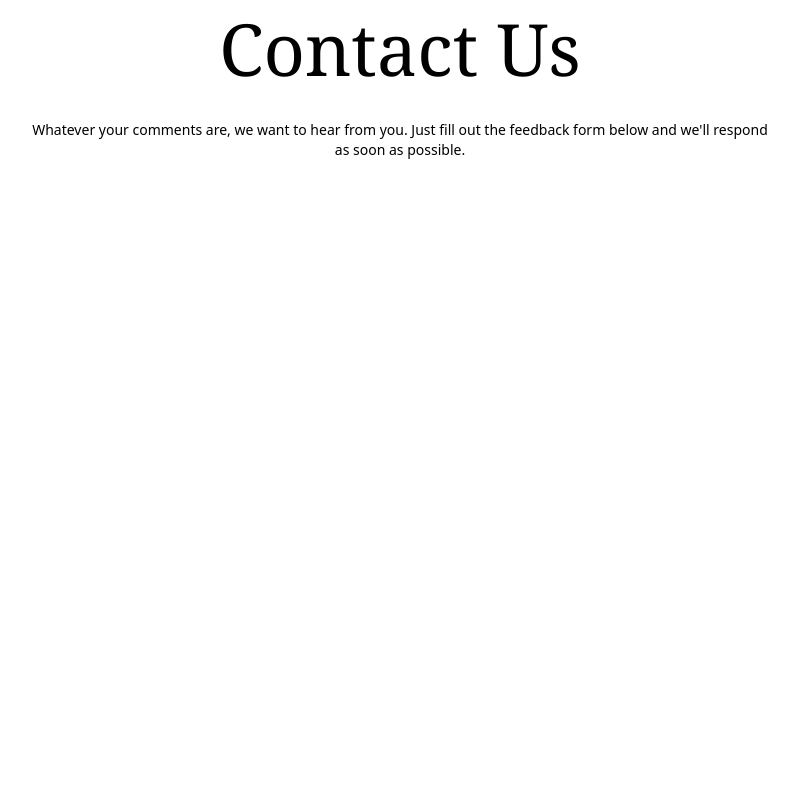
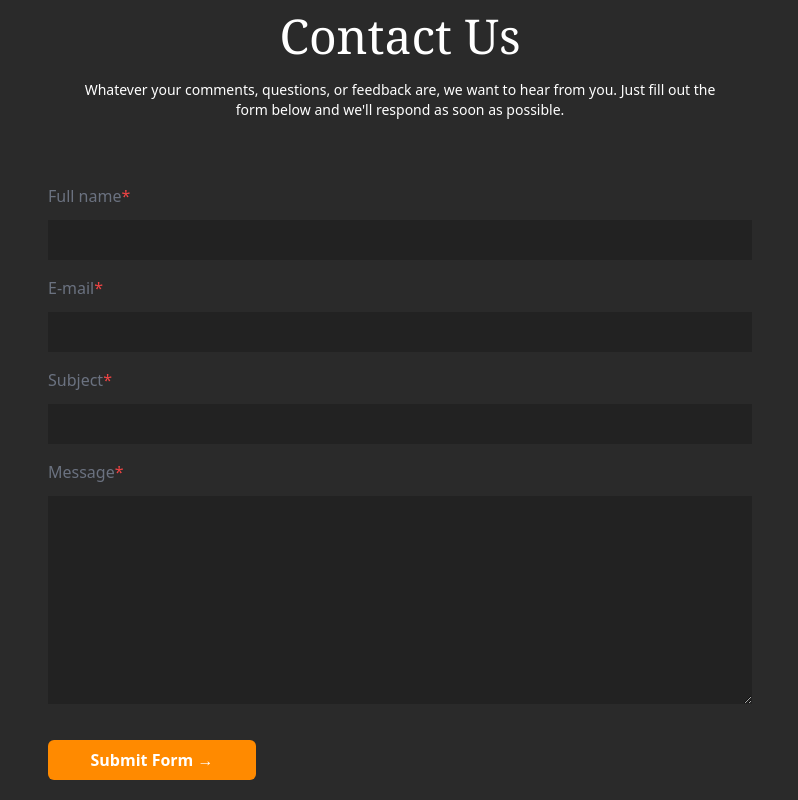
Before and after one commit to stephenfcan/tackedu-main-site, a Next.js app: page /contact in a window 1280 px wide. Shown: the part 260-1060 px from the top of the page, without its empty margins (240-1038 px from the left). Before the commit the page ends 800 px from the top, so only its background shows below. Built offline with nearby package versions, Linux system fonts and the light colour scheme.

Commit message:
contact page front-end

```diff
--- a/pages/about.js
+++ b/pages/about.js
@@ -39,7 +39,7 @@ function About() {
                   link="https://www.linkedin.com/in/baig-faisal/"
                   img="https://media-exp1.licdn.com/dms/image/C5603AQFTTmCy7y2pNA/profile-displayphoto-shrink_800_800/0/1653831031834?e=1659571200&v=beta&t=wouc9TMkFCCfQMmNS2nrYiX8XAQNOaeUEcXvOsO2krE"
                   role="CTO" name="Faisal Baig"
-                  description="Faisal is a masters student at Georgia Tech studying Artificial Intelligence. He holds an undergrad in computer science from Georgia Tech and has experience working with multiple startups and enterprises. He is also the instructor for TackEdu's Python Mastery course"
+                  description="Faisal is a masters student at Georgia Tech studying Artificial Intelligence. He holds an undergrad in computer science from Georgia Tech and has experience working with multiple startups and enterprises. He is also the instructor for TackEdu's Python Mastery course."
                 />
             </div>
           </div>
--- a/pages/contact.js
+++ b/pages/contact.js
@@ -1,21 +1,88 @@
-import React from 'react'
+import Head from 'next/head'
+import React, { useState } from 'react'
+import Footer from '../components/Footer'
 import Header from '../components/Header'
 
 function Contact() {
+  const [fullName, setFullName] = useState("");
+  const [email, setEmail] = useState("");
+  const [subject, setSubject] = useState("");
+  const [message, setMessage] = useState("");
+
   return (
-    <div>
+    <div className="bg-[#2a2a2a] max-w-7xl mx-auto">
+        <Head>
+          <title>Contact - TackEdu</title>
+          <link rel="icon" href="/favicon.ico" />
+        </Head>
+
         <Header />
 
-        <main>
-            <div className="mt-[100px] text-center space-y-9">
-                <h1 className="font-serif leading-tight font-medium text-3xl lg:text-7xl max-w-5xl mx-auto">Contact Us</h1>
-                <p className="px-4 font-medium text-sm lg:text-md text-center mx-auto max-w-3xl">Whatever your comments are, we want to hear from you. Just fill out the feedback form below and we&apos;ll respond as soon as possible.</p>
+        <main className="mt-[100px]">
+            <div className="text-center space-y-5 text-white">
+                <h1 className="font-serif leading-tight font-medium text-4xl md:text-5xl max-w-5xl mx-auto">Contact Us</h1>
+                <p className="px-4 font-medium text-sm lg:text-md text-center mx-auto max-w-2xl">Whatever your comments, questions, or feedback are, we want to hear from you. Just fill out the form below and we&apos;ll respond as soon as possible.</p>
             </div>
 
-            <form action="">
+            <form class="max-w-3xl mx-auto flex flex-col px-8 py-8">
 
+              <label for="fullname" class="text-gray-500 font-light mt-8 mb-3 dark:text-gray-50">Full name<span class="text-red-500">*</span></label>
+              <input
+                type="text"
+                name="fullname"
+                value={fullName}
+                onChange={(e) => {
+                  setFullName(e.target.value);
+                }}
+                class="bg-black bg-opacity-20 py-2 pl-4 focus:outline-none font-light text-gray-500"
+              />
+
+              <label for="email" class="text-gray-500 font-light mt-4 mb-3 dark:text-gray-50">E-mail<span class="text-red-500">*</span></label>
+              <input
+                type="email"
+                name="email"
+                value={email}
+                onChange={(e) => {
+                  setEmail(e.target.value);
+                }}
+                class="bg-black bg-opacity-20 py-2 pl-4 focus:outline-none font-light text-gray-500"
+              />
+
+              <label for="subject" class="text-gray-500 font-light mt-4 mb-3 dark:text-gray-50">Subject<span class="text-red-500">*</span></label>
+              <input
+                type="text"
+                name="subject"
+                value={subject}
+                onChange={(e) => {
+                  setSubject(e.target.value);
+                }}
+                class="bg-black bg-opacity-20 py-2 pl-4 focus:outline-none font-light text-gray-500"
+              />
+
+              <label for="message" class="text-gray-500 font-light mt-4 mb-3 dark:text-gray-50">Message<span class="text-red-500">*</span></label>
+              <textarea
+                rows={8}
+                name="message"
+                value={message}
+                onChange={(e) => {
+                  setMessage(e.target.value);
+                }}
+                class="bg-black bg-opacity-20 py-2 pl-4 focus:outline-none font-light text-gray-500"
+              >
+              </textarea>
+
+              <div class="flex flex-row items-center justify-start">
+                <button
+                  type="submit"
+                  class="mt-9 mx-auto md:mx-0 text-white cursor-pointer hover:bg-opacity-80 text-center bg-[#ff8a00] rounded-md py-[8px] font-semibold w-52"
+                >
+                  Submit Form →
+                </button>
+              </div>
             </form>
         </main>
+
+        <Footer />
     </div>
   )
 }
--- a/pages/courses.js
+++ b/pages/courses.js
@@ -1,3 +1,4 @@
+import Head from 'next/head'
 import Link from 'next/link'
 import React from 'react'
 import CourseBanner from '../components/CourseBanner'
@@ -7,6 +8,11 @@ import Header from '../components/Header'
 function Courses() {
   return (
     <div className="bg-[#2a2a2a] max-w-7xl mx-auto">
+        <Head>
+          <title>Courses - TackEdu</title>
+          <link rel="icon" href="/favicon.ico" />
+        </Head>
+
         <Header />
 
         <div className="hidden lg:flex z-10 mt-12 items-center justify-between px-10 py-5 w-10/12 mx-auto rounded-sm bg-[#3a3a3a] text-white">
```
Also changed, not shown: components/Banner.js (line endings or trailing spaces).
